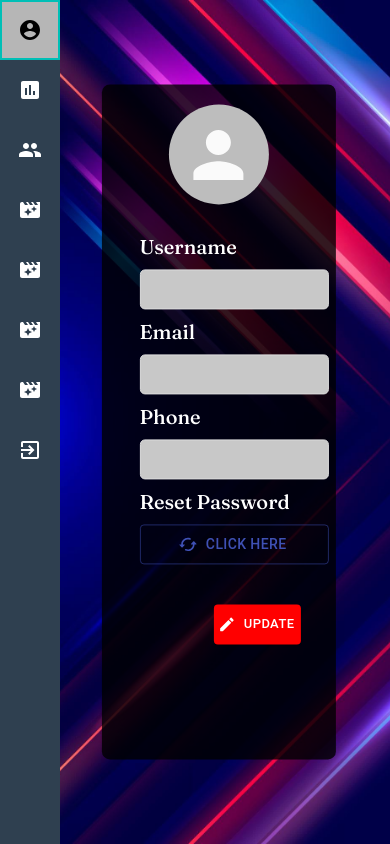
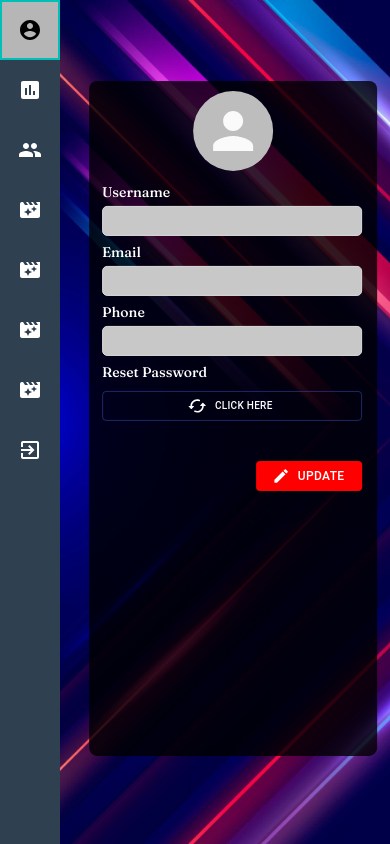
Before and after one commit to Minor-Project-group-G26/Project-FrontEnd, a React (Create React App) app: page /admin/dashboard/profile in a window 390 px wide. Built offline with nearby package versions, Linux system fonts and the light colour scheme; sample sign-in values are in the browser's storage; a web font is replaced by a local one.

Commit message:
Admin Profile Responsive

```diff
--- a/src/components/Admin/components/Pages/AddMovie2.js
+++ b/src/components/Admin/components/Pages/AddMovie2.js
@@ -301,7 +301,7 @@ function AddMovie2() {
                 components={makeAnimated()}
                 options={Actor}
                 theme={customTheme}
-                placeholder="Select Category Name"
+                placeholder="Select Cast Name"
                 noOptionsMessage={()=>"No Other Option :("}
                 onChange={(selectedOption) => {
                     selectedOption.map(item =>item.value)
@@ -314,13 +314,13 @@ function AddMovie2() {
 
             />
 
-            <label className="fontsize" htmlFor="moviecast">Directors</label>
+            <label className="fontsize" htmlFor="moviecast">Director</label>
             <Select
                 className="multiselect"
                 components={makeAnimated()}
                 options={Director}
                 theme={customTheme}
-                placeholder="Select Category Name"
+                placeholder="Select Director Name"
                 noOptionsMessage={()=>"No Other Option :("}
                 onChange={(selectedOption) => {
                     selectedOption.map(item =>item.value)
--- a/src/components/Admin/components/Pages/AdminProfile.js
+++ b/src/components/Admin/components/Pages/AdminProfile.js
@@ -1,4 +1,4 @@
-import { Avatar, Button, makeStyles, withStyles } from '@material-ui/core';
+import { Avatar, Button, makeStyles } from '@material-ui/core';
 import React from 'react';
 import styled from "styled-components";
 import CachedRoundedIcon from '@material-ui/icons/CachedRounded';
@@ -87,6 +87,7 @@ const Boss = styled.div`
         }
     }
     @media (max-width: 830px){
+        height: 100%;
         .parent1{
             margin-left:15px;
         }
@@ -105,7 +106,7 @@ const Boss = styled.div`
             height: 100px;
         }
     }
-    @media (max-width: 320px){
+    @media (max-width: 540px){
         /* background-color: yellow; */
         left: 82%;
         top: 48%;
@@ -139,13 +140,9 @@ const Boss = styled.div`
             font-size: 15px;
         }
     }
+    /* @media (max-width: 360) */
 `;
 
-const insideStyle = withStyles({
-    label: {
-        color: '#fff',
-    }
-})
 
 const useStyles = makeStyles((theme) => ({
     cancel:{
@@ -170,6 +167,7 @@ const useStyles = makeStyles((theme) => ({
         // display: 'none',
         float: 'right',
         backgroundColor: 'red',
+        color: '#fff',
         position: 'relative',
         width: '350px',
         height: '40px',
@@ -177,9 +175,7 @@ const useStyles = makeStyles((theme) => ({
         marginRight: '30px',
     },
     button: {
-        span :{
-            color: '#fff',
-        },
+        color: '#fff',
         margin: '10px 0',
         width: '350px',
         height: '40px',
@@ -192,7 +188,7 @@ const useStyles = makeStyles((theme) => ({
         update:{
             width: '37%',
             marginTop: '27px',
-            marginRight: '50px',
+            marginRight: '32px',
         },
         save:{
             width: '23%',
@@ -216,18 +212,28 @@ const useStyles = makeStyles((theme) => ({
             marginRight: '35px',
         }
     },
-    ['@media (max-width:320px)']: {
+    ['@media (max-width:768px)']: {
         button: {
-            label:{
-                fontSize: '10px',
-            },
+            width: '90%',
+            height: '40px',
+        },
+        update:{
+            transition: 'all 0.3s ease',
+            marginTop: '17px',
+            marginRight: '45px',
+        }
+    },
+    ['@media (max-width:540px)']: {
+        button: {
+            fontSize: '10px',
             width: '100%',
             height: '30px',
         },
         update:{
-            transition: 'all 0.3s ease',
+            fontSize: '12px',
             marginTop: '30px',
-            marginRight: '35px',
+            marginRight: '15px',
+            height: '30px',
         }
     },
   }));
--- a/src/components/Signin/Signup.js
+++ b/src/components/Signin/Signup.js
@@ -267,6 +267,7 @@ function Signup() {
                     <div className="form__submit">
                         <div className="option">
                             <FormControlLabel
+                                style={{color:'#555'}}
                                 control={<GreyCheckbox checked={ state.TC } required onChange={handleChange} name="TC" />}
                                 label="Agree Term and Condition"
                             />
```
